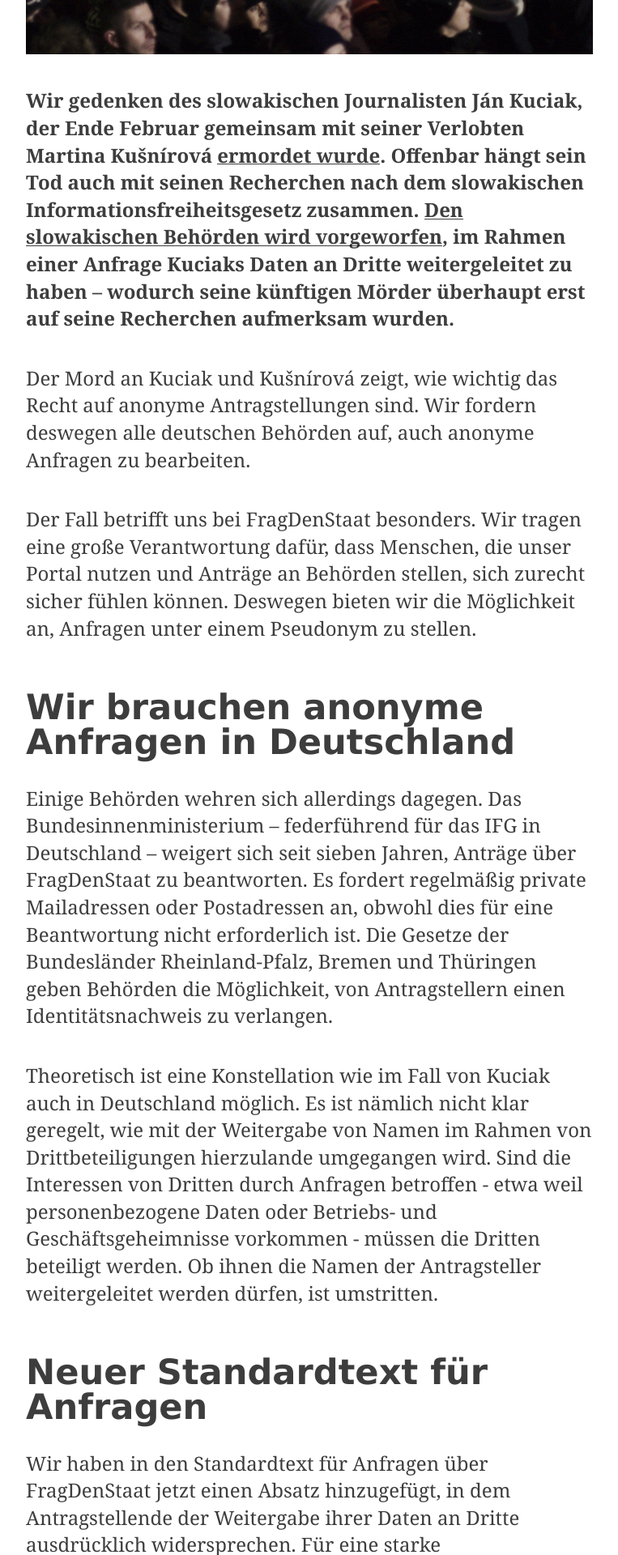
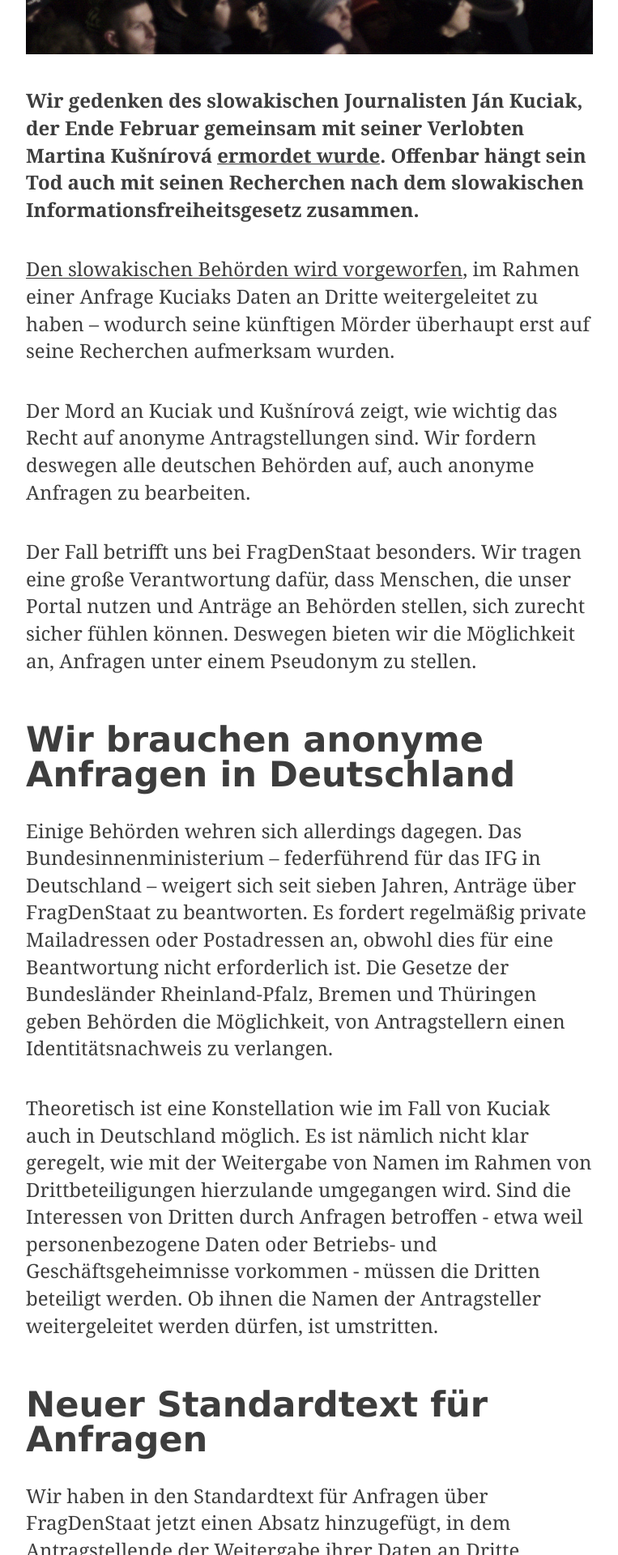
Before and after one commit to okfde/blog.fragdenstaat.de, a Jekyll site: the page built from _posts/2018/2018-03-12-mord-kuciak.md, in a window 1280 px wide. Shown: the part 750-2670 px from the top of the page at 81% size, without its empty margins (258-1021 px from the left). Built offline with Jekyll 4.4.1, drawn with Linux system fonts in a browser that asks for light colours.

```diff
--- a/_posts/2018/2018-03-12-mord-kuciak.md
+++ b/_posts/2018/2018-03-12-mord-kuciak.md
@@ -7,7 +7,9 @@ tags: [Jan Kuciak]
 
 ![Jan Kuciak]({{ "/img/jan-kuciak.jpg" }})
 
-**Wir gedenken des slowakischen Journalisten Ján Kuciak, der Ende Februar gemeinsam mit seiner Verlobten Martina Kušnírová [ermordet wurde](http://www.spiegel.de/politik/ausland/slowakei-nach-mord-an-jan-kuciak-das-ist-kein-normales-land-a-1196730.html). Offenbar hängt sein Tod auch mit seinen Recherchen nach dem slowakischen Informationsfreiheitsgesetz zusammen. [Den slowakischen Behörden wird vorgeworfen](https://www.occrp.org/en/amurderedjournalistslastinvestigation/freedom-of-information-law-reporters-best-friend-or-killer), im Rahmen einer Anfrage Kuciaks Daten an Dritte weitergeleitet zu haben – wodurch seine künftigen Mörder überhaupt erst auf seine Recherchen aufmerksam wurden.**
+**Wir gedenken des slowakischen Journalisten Ján Kuciak, der Ende Februar gemeinsam mit seiner Verlobten Martina Kušnírová [ermordet wurde](http://www.spiegel.de/politik/ausland/slowakei-nach-mord-an-jan-kuciak-das-ist-kein-normales-land-a-1196730.html). Offenbar hängt sein Tod auch mit seinen Recherchen nach dem slowakischen Informationsfreiheitsgesetz zusammen.**
+
+[Den slowakischen Behörden wird vorgeworfen](https://www.occrp.org/en/amurderedjournalistslastinvestigation/freedom-of-information-law-reporters-best-friend-or-killer), im Rahmen einer Anfrage Kuciaks Daten an Dritte weitergeleitet zu haben – wodurch seine künftigen Mörder überhaupt erst auf seine Recherchen aufmerksam wurden.
 
 Der Mord an Kuciak und Kušnírová zeigt, wie wichtig das Recht auf anonyme Antragstellungen sind. Wir fordern deswegen alle deutschen Behörden auf, auch anonyme Anfragen zu bearbeiten.
 
```
